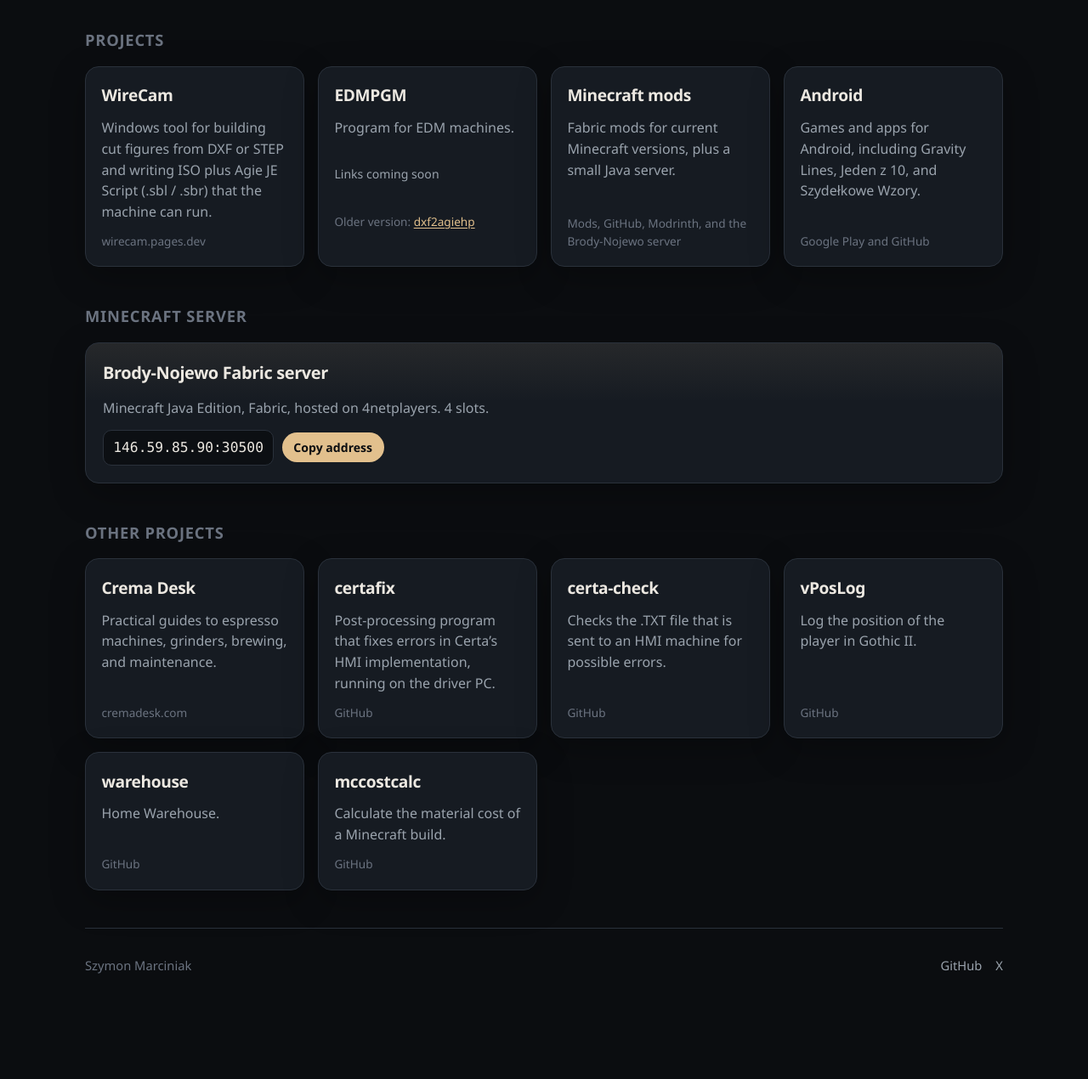
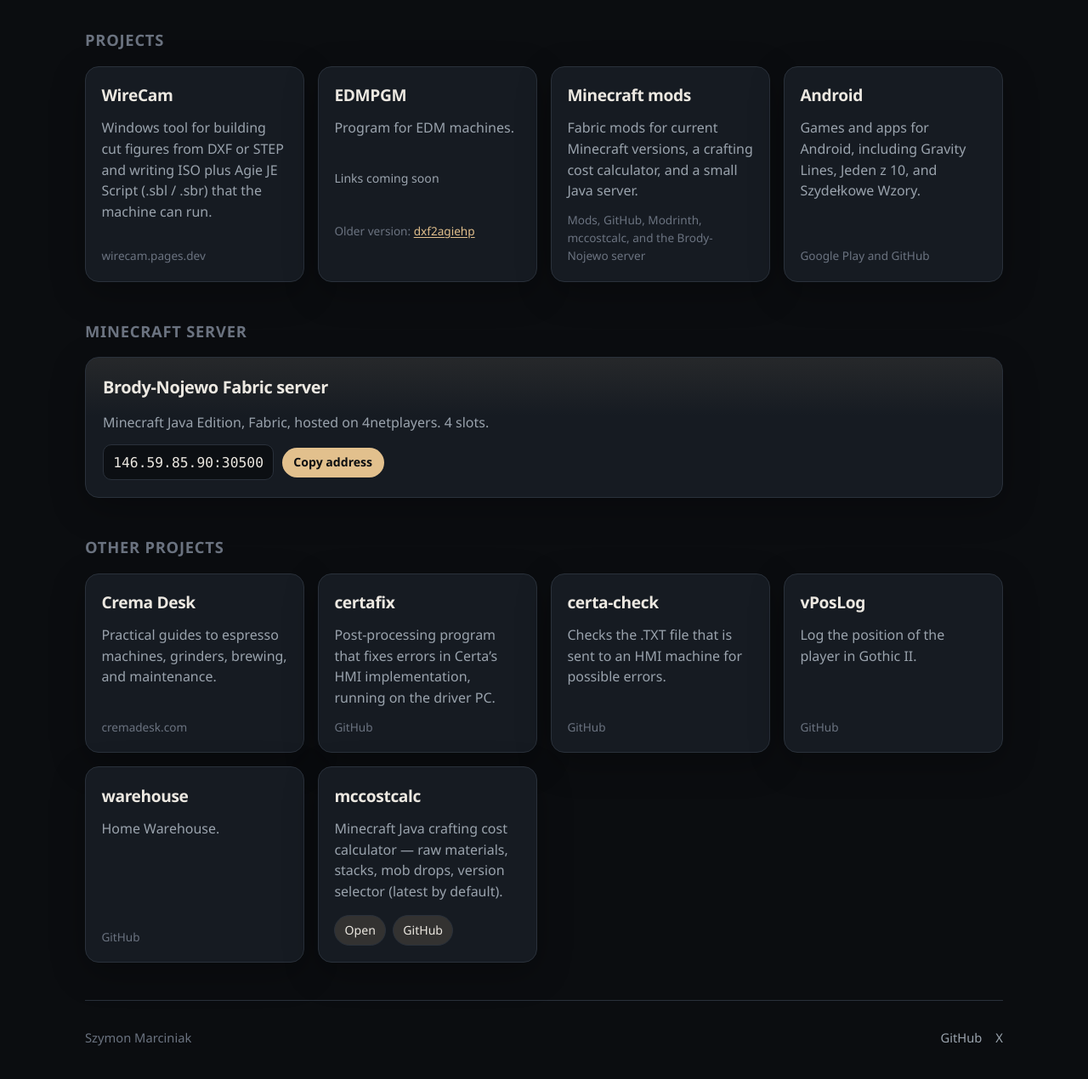
Before and after one commit to VashaTS/homepage, a plain HTML site: page index.html in a window 1280 px wide. Shown: the part 236-1506 px from the top of the page at 85% size. Before the commit the page ends 1423 px from the top, so only its background shows below. Drawn offline with Linux system fonts and the light colour scheme.

Commit message:
Point mccostcalc at the live site and list it under Minecraft tools
The index card now opens https://mccostcalc.pages.dev, with a GitHub link beside it, and the same tool appears on the Minecraft page.

```diff
--- a/index.html
+++ b/index.html
@@ -52,8 +52,8 @@
 
         <a class="card" href="/minecraft/">
           <h3>Minecraft mods</h3>
-          <p>Fabric mods for current Minecraft versions, plus a small Java server.</p>
-          <span class="meta">Mods, GitHub, Modrinth, and the Brody-Nojewo server</span>
+          <p>Fabric mods for current Minecraft versions, a crafting cost calculator, and a small Java server.</p>
+          <span class="meta">Mods, GitHub, Modrinth, mccostcalc, and the Brody-Nojewo server</span>
         </a>
 
         <a class="card" href="/android/">
@@ -104,11 +104,14 @@
           <p>Home Warehouse.</p>
           <span class="meta">GitHub</span>
         </a>
-        <a class="card" href="https://github.com/VashaTS/mccostcalc">
+        <article class="card">
           <h3>mccostcalc</h3>
-          <p>Calculate the material cost of a Minecraft build.</p>
-          <span class="meta">GitHub</span>
-        </a>
+          <p>Minecraft Java crafting cost calculator — raw materials, stacks, mob drops, version selector (latest by default).</p>
+          <div class="actions">
+            <a class="btn" href="https://mccostcalc.pages.dev">Open</a>
+            <a class="btn" href="https://github.com/VashaTS/mccostcalc">GitHub</a>
+          </div>
+        </article>
       </div>
     </section>
   </main>
```
Also changed, not shown: minecraft/index.html (+16 -2 lines), 1 other file.
